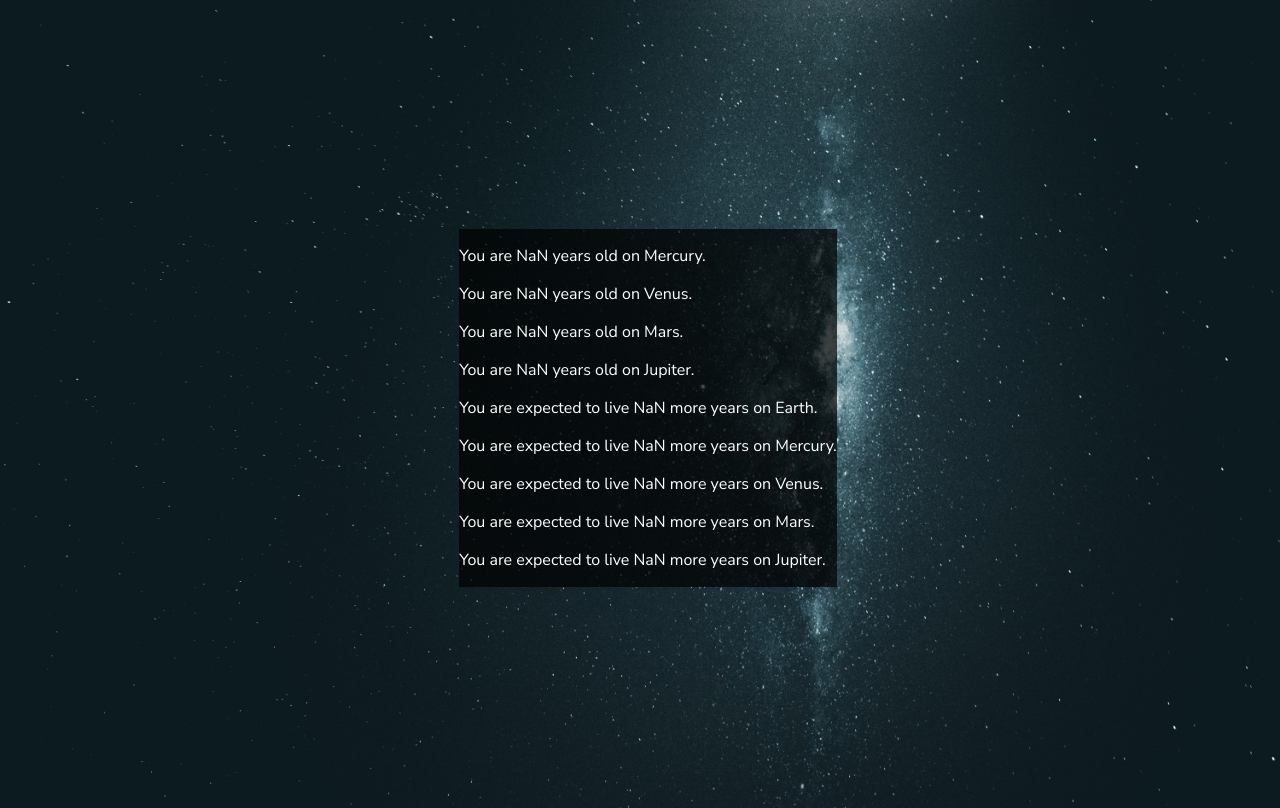
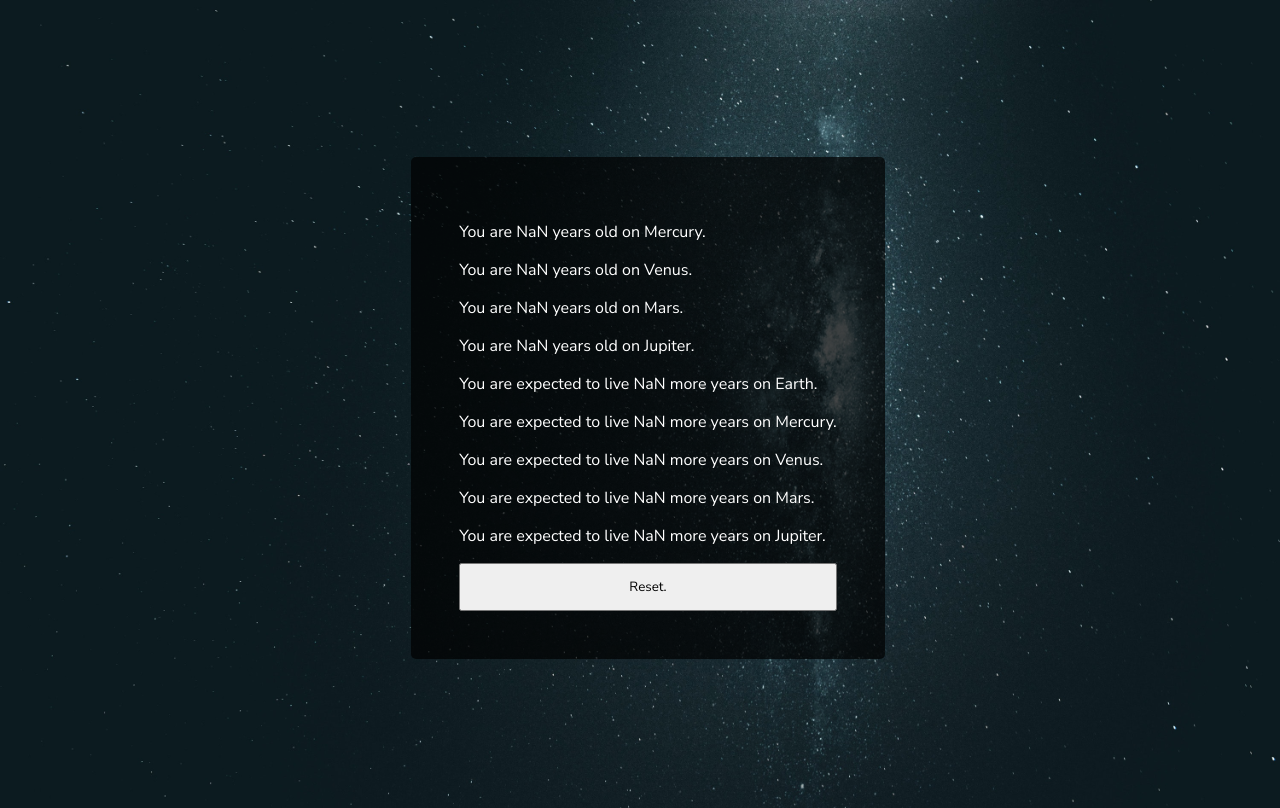
Before and after one commit to Eucile/galactic-calculator-test, a website built with webpack: page src/index.html in a window 1280 px wide. Both pictures are taken after typing "Sample", "Sample" into the empty fields and a click on the button "Check your specs.". Built offline with nearby package versions, Linux system fonts and the light colour scheme.

Commit message:
set reset button to reload page

```diff
--- a/src/index.html
+++ b/src/index.html
@@ -38,6 +38,9 @@
   <div class="publish-outlive">
     <p class="years-outlived"></p>
   </div>
+  <div class="button-box-2 reset">
+    <button type="submit">Reset.</button>
+  </div>
 </div>
 
   </body>
--- a/src/main.js
+++ b/src/main.js
@@ -1,8 +1,12 @@
 import $ from 'jquery';
 import './sass/styles.scss';
 import { Age } from './backend.js';
+import { reset } from './backend.js';
 
 $(document).ready(function() {
+  $(".reset").click(function(){
+    location.reload();
+  });
   $('#galactic-form').submit(function(event) {
     event.preventDefault();
     const age = new Date().getFullYear() - parseInt($('#year-input').val());
@@ -30,5 +34,6 @@ $(document).ready(function() {
     $('.years-outlived').text('You are ' + outlivedYears + ' years ahead of your life expectancy.');
     this.reset();
     $('.flex-container').hide();
+    $('.results').show();
   })
 });
--- a/src/sass/styles.scss
+++ b/src/sass/styles.scss
@@ -44,4 +44,7 @@ button {
   position: absolute;
   background: rgba(0, 0, 0, .7);
   color: white;
+  padding: 3em;
+  display: none;
+  border-radius: 5px;
 }
```
